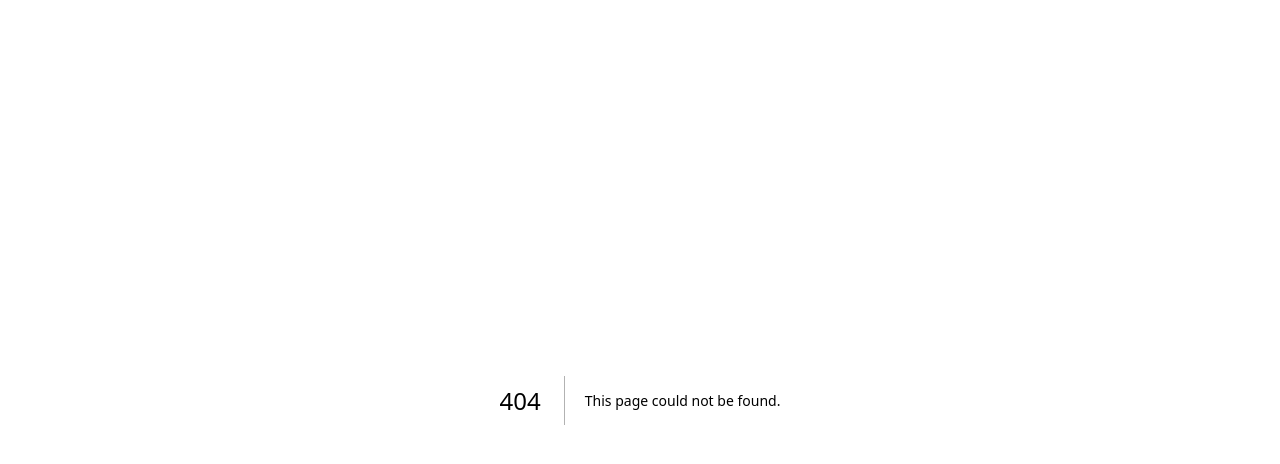
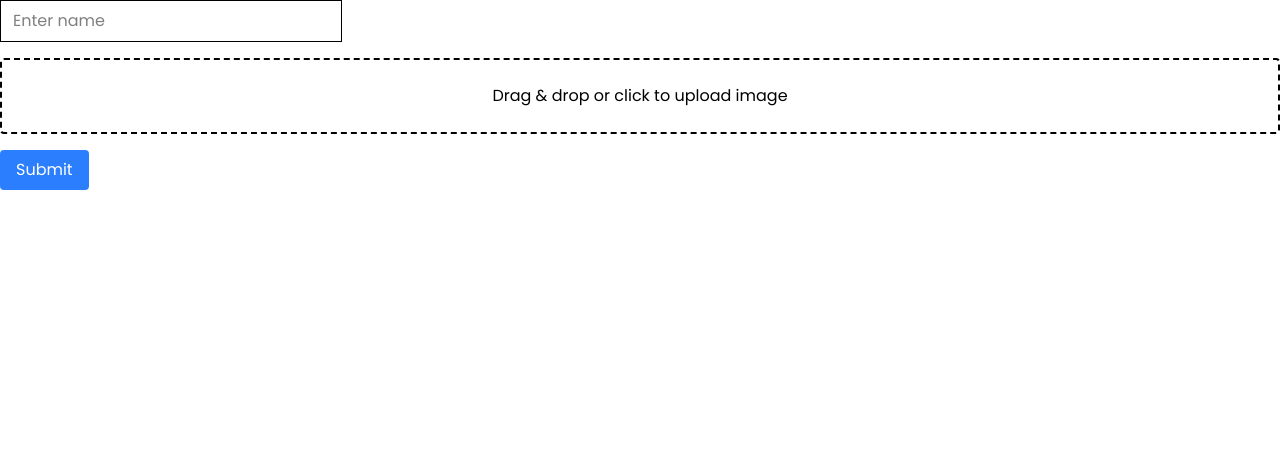
Before and after one commit to Apur0y/and-scheer, a Next.js app: page /foremployer/addlogo in a window 1280 px wide. Before the commit this address had no page. Shown: the top 464 px of the page. Built offline with nearby package versions, Linux system fonts and the light colour scheme.

Commit message:
drag and drop file create

```diff
--- a/package.json
+++ b/package.json
@@ -14,6 +14,7 @@
     "react": "^19.0.0",
     "react-datepicker": "^8.4.0",
     "react-dom": "^19.0.0",
+    "react-dropzone": "^14.3.8",
     "react-hook-form": "^7.58.1",
     "react-icons": "^5.5.0",
     "swiper": "^11.2.8"
--- /dev/null
+++ b/src/app/foremployer/addlogo/page.tsx
@@ -0,0 +1,255 @@
+// "use client";
+// import Container from "@/components/Container";
+// import { useCallback } from "react";
+// import { useDropzone } from "react-dropzone";
+
+// const AddLogo = () => {
+//   const { getRootProps, getInputProps, isDragActive } = useDropzone({
+//     onDrop : useCallback((files : any) => {
+//         console.log(files)
+//     }, [])
+//   });
+//   return (
+//     <Container>
+//       <div className="max-w-[1180px] mx-auto">
+//         {/* title and subtitle */}
+//         <div>
+//           <h1>Add Logo & Contact Information</h1>
+//           <p>
+//             Branding your profile with your logo helps candidates recognize and
+//             connect with your company. Plus providing contact <br /> details
+//             makes it easy for candidates to reach out.
+//           </p>
+//         </div>
+//         <div className="flex ">
+//           <div>
+//             <div className="border border-green-500 p-6" {...getRootProps()}>
+//               <input {...getInputProps()} />
+//               {isDragActive ? (
+//                 <p>Drop the files here ...</p>
+//               ) : (
+//                 <p>Drag 'n' drop some files here, or click to select files</p>
+//               )}
+//             </div>
+//           </div>
+//           <div>two</div>
+//         </div>
+//       </div>
+//     </Container>
+//   );
+// };
+
+// export default AddLogo;
+
+// "use client";
+// import Container from "@/components/Container";
+// import { useCallback } from "react";
+// import { useDropzone } from "react-dropzone";
+
+// const AddLogo = () => {
+//   const { getRootProps, getInputProps, isDragActive } = useDropzone({
+//     onDrop : useCallback((files : any) => {
+//         console.log(files)
+//     }, [])
+//   });
+//   return (
+//     <Container>
+//       <div className="max-w-[1180px] mx-auto">
+//         <div className="flex ">
+//           <div>
+//             <div className="border border-green-500 p-6" {...getRootProps()}>
+//               <input {...getInputProps()} />
+//               {isDragActive ? (
+//                 <p>Drop the files here ...</p>
+//               ) : (
+//                 <p>Drag drop some files here, or click to select files</p>
+//               )}
+//             </div>
+//           </div>
+//         </div>
+//       </div>
+//     </Container>
+//   );
+// };
+
+// export default AddLogo;
+
+
+// finall code
+"use client";
+
+import { useForm, SubmitHandler, Controller } from "react-hook-form";
+import { useDropzone } from "react-dropzone";
+import { useCallback, useState } from "react";
+
+type Inputs = {
+  name: string;
+  image: File[];
+};
+
+export default function App() {
+  const {
+    register,
+    handleSubmit,
+    control,
+    setValue,
+    formState: { errors },
+  } = useForm<Inputs>();
+
+  const [files, setFiles] = useState<File[]>([]);
+
+  // ✅ useCallback টপ-লেভেলে
+  const onDrop = useCallback(
+    (acceptedFiles: File[]) => {
+      setFiles(acceptedFiles);
+      setValue("image", acceptedFiles, { shouldValidate: true });
+    },
+    [setValue]
+  );
+
+  // ✅ useDropzone টপ-লেভেলে
+  const { getRootProps, getInputProps, isDragActive } = useDropzone({
+    onDrop,
+    accept: {
+      "image/jpeg": [".jpeg", ".jpg"],
+      "image/png": [".png"],
+    },
+    maxSize: 25 * 1024 * 1024,
+  });
+
+  const onSubmit: SubmitHandler<Inputs> = (data) => {
+    console.log("Submitted:", data);
+  };
+
+  return (
+    <form onSubmit={handleSubmit(onSubmit)} className="space-y-4">
+      {/* Name Input */}
+      <input
+        {...register("name", { required: true })}
+        className="border px-3 py-2"
+        placeholder="Enter name"
+      />
+      {errors.name && <p className="text-red-500">Name is required</p>}
+
+      {/* File Drop */}
+      <Controller
+        name="image"
+        control={control}
+        rules={{ required: "Image is required" }}
+        render={({ fieldState }) => (
+          <>
+            <div
+              {...getRootProps()}
+              className="border-2 border-dashed p-6 rounded text-center cursor-pointer"
+            >
+              <input {...getInputProps()} />
+              {isDragActive ? (
+                <p>Drop the file here...</p>
+              ) : (
+                <p>Drag & drop or click to upload image</p>
+              )}
+            </div>
+            {fieldState.error && (
+              <p className="text-red-500">{fieldState.error.message}</p>
+            )}
+          </>
+        )}
+      />
+
+      {/* Submit */}
+      <button type="submit" className="bg-blue-500 text-white px-4 py-2 rounded">
+        Submit
+      </button>
+    </form>
+  );
+}
+
+
+// "use client";
+
+// import { useForm, Controller } from "react-hook-form";
+// import Container from "@/components/Container";
+// import { useCallback } from "react";
+// import { useDropzone } from "react-dropzone";
+
+// type FormValues = {
+//   logo: File[]; // Dropzone returns an array of File
+// };
+
+// const AddLogo = () => {
+//   const {
+//     handleSubmit,
+//     control,
+//     formState: { errors },
+//   } = useForm<FormValues>();
+
+//   const onSubmit = (data: FormValues) => {
+//     console.log("Submitted files:", data.logo);
+//   };
+
+//   return (
+//     <Container>
+//       <div className="max-w-[1180px] mx-auto">
+//         <form onSubmit={handleSubmit(onSubmit)} className="space-y-6">
+//           <Controller
+//             name="logo"
+//             control={control}
+//             rules={{ required: "Company logo is required" }}
+//             render={({ field: { onChange }, fieldState }) => {
+//               const onDrop = useCallback(
+//                 (acceptedFiles: File[]) => {
+//                   onChange(acceptedFiles); // send files to RHF
+//                 },
+//                 [onChange]
+//               );
+
+//               const { getRootProps, getInputProps, isDragActive } = useDropzone({
+//                 onDrop,
+//                 accept: {
+//                   "image/jpeg": [".jpeg", ".jpg"],
+//                   "image/png": [".png"],
+//                 },
+//                 maxSize: 25 * 1024 * 1024, // 25MB
+//               });
+
+//               return (
+//                 <div>
+//                   <div
+//                     {...getRootProps()}
+//                     className="border-2 border-dashed border-gray-300 p-8 rounded-md text-center cursor-pointer bg-white hover:border-gray-400 transition"
+//                   >
+//                     <input {...getInputProps()} />
+//                     <div className="text-sm text-gray-600">
+//                       {isDragActive ? (
+//                         <p>Drop your company logo here ...</p>
+//                       ) : (
+//                         <>
+//                           <p className="mb-1">Drag & drop or click to upload</p>
+//                           <p className="text-xs text-gray-500">
+//                             Format: .jpeg, .png | Max size: 25MB
+//                           </p>
+//                         </>
+//                       )}
+//                     </div>
+//                   </div>
+//                   {fieldState.error && (
+//                     <p className="text-red-500 text-sm mt-1">{fieldState.error.message}</p>
+//                   )}
+//                 </div>
+//               );
+//             }}
+//           />
+
+//           <button
+//             type="submit"
+//             className="bg-green-600 text-white px-6 py-2 rounded hover:bg-green-700 transition"
+//           >
+//             Submit
+//           </button>
+//         </form>
+//       </div>
+//     </Container>
+//   );
+// };
+
+// export default AddLogo;
--- a/src/components/Container.tsx
+++ b/src/components/Container.tsx
@@ -5,13 +5,8 @@ type containerProps = {
 };
 
 
-function Container({ children }: containerProps) {
+const Container = ({ children }: containerProps) => {
   return <div className="max-w-[1420px] mx-auto py-20">{children}</div>;
-
-function Container({children} : containerProps) {
-  return (
-    <div className="max-w-[1420px] mx-auto py-20 px-4">{children}</div>
-  )
 
 }
 
```
Also changed, not shown: 1 other file (tests, documents, lock files or other folders).
